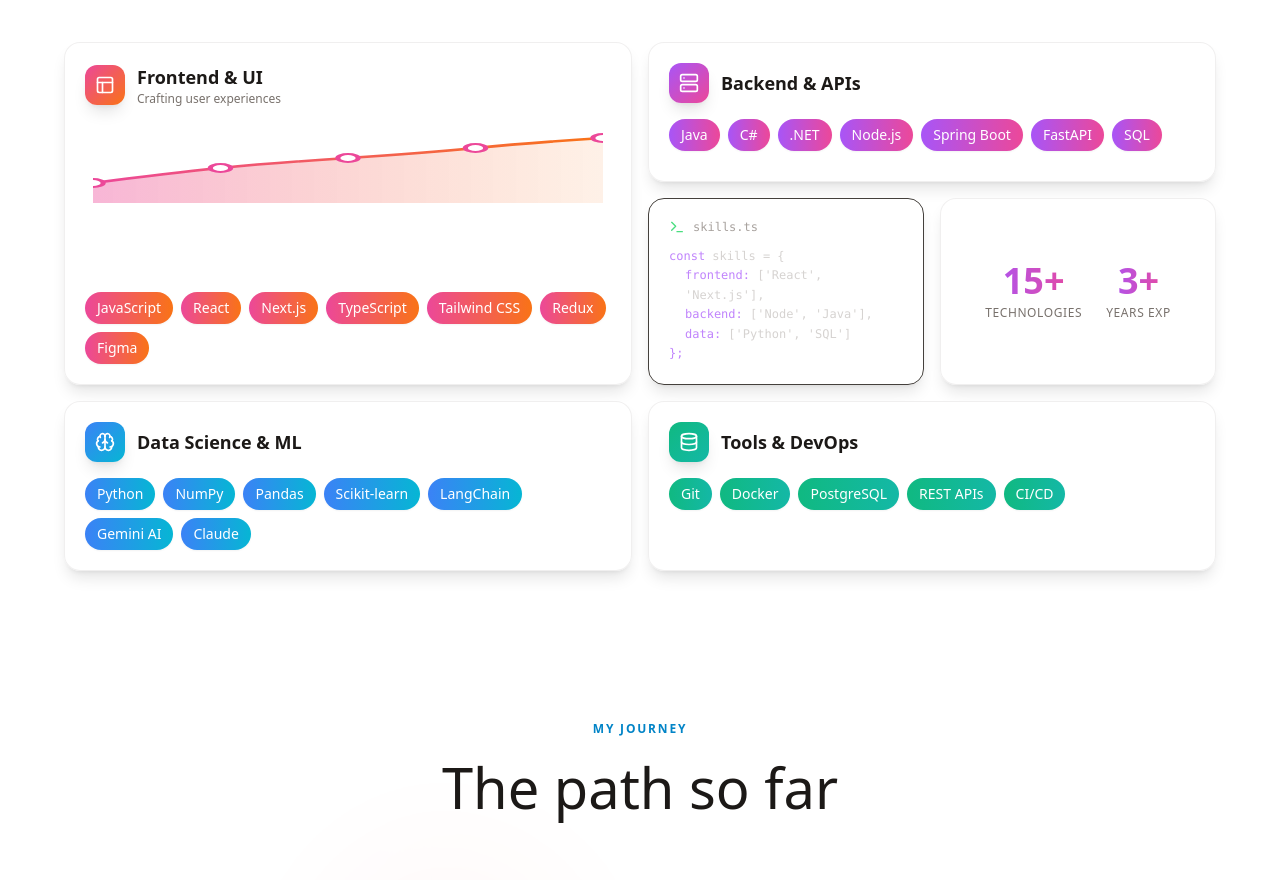
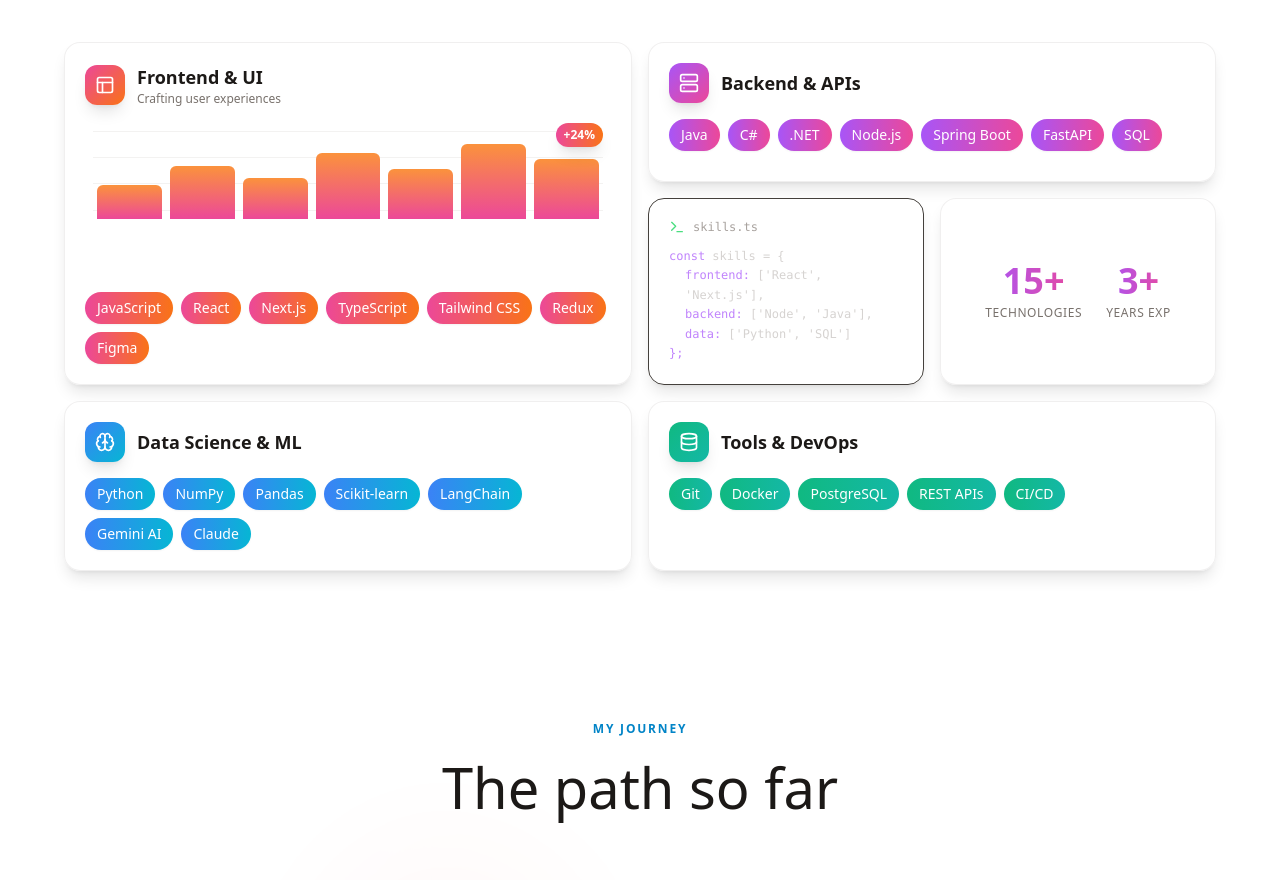
Before and after one commit to Calvinjkatt/PersonalWebsite, a Next.js app: page / in a window 1280 px wide. Shown: the part 943-1823 px from the top of the page. Built offline with nearby package versions, Linux system fonts and the light colour scheme.

Commit message:
Rebuild and Deploy

```diff
--- a/src/components/skills/Skills.tsx
+++ b/src/components/skills/Skills.tsx
@@ -4,64 +4,66 @@
 import { Brain, Server, Layout, TrendingUp, Terminal, Database, Sparkles } from 'lucide-react';
 
 // ============================================
-// ANIMATED MINI LINE CHART
+// ANIMATED DASHBOARD CHART
 // ============================================
 function AnimatedChart() {
+  const bars = [
+    { height: 35, delay: 0 },
+    { height: 55, delay: 0.1 },
+    { height: 42, delay: 0.2 },
+    { height: 68, delay: 0.3 },
+    { height: 52, delay: 0.4 },
+    { height: 78, delay: 0.5 },
+    { height: 62, delay: 0.6 },
+  ];
+
   return (
-    <svg viewBox="0 0 200 80" className="w-full h-20" preserveAspectRatio="none">
-      <defs>
-        <linearGradient id="chartGradient" x1="0%" y1="0%" x2="100%" y2="0%">
-          <stop offset="0%" stopColor="rgb(236, 72, 153)" stopOpacity="0.4" />
-          <stop offset="100%" stopColor="rgb(249, 115, 22)" stopOpacity="0.1" />
-        </linearGradient>
-        <linearGradient id="lineGradient" x1="0%" y1="0%" x2="100%" y2="0%">
-          <stop offset="0%" stopColor="rgb(236, 72, 153)" />
-          <stop offset="100%" stopColor="rgb(249, 115, 22)" />
-        </linearGradient>
-      </defs>
-      {/* Area fill */}
-      <motion.path
-        d="M 0 60 Q 30 50 50 45 T 100 35 T 150 25 T 200 15 V 80 H 0 Z"
-        fill="url(#chartGradient)"
-        initial={{ opacity: 0 }}
-        animate={{ opacity: 1 }}
-        transition={{ duration: 1 }}
-      />
-      {/* Line */}
-      <motion.path
-        d="M 0 60 Q 30 50 50 45 T 100 35 T 150 25 T 200 15"
-        fill="none"
-        stroke="url(#lineGradient)"
-        strokeWidth="2.5"
-        strokeLinecap="round"
-        initial={{ pathLength: 0 }}
-        whileInView={{ pathLength: 1 }}
+    <div className="relative w-full h-24">
+      {/* Grid lines */}
+      <div className="absolute inset-0 flex flex-col justify-between py-2 pointer-events-none">
+        {[0, 1, 2, 3].map((i) => (
+          <div key={i} className="w-full h-px bg-stone-200/50 dark:bg-stone-700/30" />
+        ))}
+      </div>
+
+      {/* Bar chart */}
+      <div className="relative h-full flex items-end justify-between gap-2 px-1">
+        {bars.map((bar, i) => (
+          <motion.div
+            key={i}
+            className="flex-1 rounded-t-md bg-gradient-to-t from-pink-500 to-orange-400 relative overflow-hidden"
+            initial={{ height: 0 }}
+            whileInView={{ height: `${bar.height}%` }}
+            viewport={{ once: true }}
+            transition={{
+              duration: 0.8,
+              delay: bar.delay,
+              ease: [0.23, 1, 0.32, 1]
+            }}
+          >
+            {/* Shine effect */}
+            <motion.div
+              className="absolute inset-0 bg-gradient-to-r from-transparent via-white/30 to-transparent"
+              initial={{ x: '-100%' }}
+              whileInView={{ x: '200%' }}
+              viewport={{ once: true }}
+              transition={{ duration: 1, delay: bar.delay + 0.5 }}
+            />
+          </motion.div>
+        ))}
+      </div>
+
+      {/* Floating percentage badge */}
+      <motion.div
+        className="absolute top-0 right-0 px-2 py-1 bg-gradient-to-r from-pink-500 to-orange-500 rounded-full text-white text-xs font-bold shadow-lg"
+        initial={{ opacity: 0, scale: 0.5, y: 10 }}
+        whileInView={{ opacity: 1, scale: 1, y: 0 }}
         viewport={{ once: true }}
-        transition={{ duration: 1.5, ease: "easeOut" }}
-      />
-      {/* Data points */}
-      {[
-        { cx: 0, cy: 60 },
-        { cx: 50, cy: 45 },
-        { cx: 100, cy: 35 },
-        { cx: 150, cy: 25 },
-        { cx: 200, cy: 15 },
-      ].map((point, i) => (
-        <motion.circle
-          key={i}
-          cx={point.cx}
-          cy={point.cy}
-          r="4"
-          fill="white"
-          stroke="rgb(236, 72, 153)"
-          strokeWidth="2"
-          initial={{ scale: 0 }}
-          whileInView={{ scale: 1 }}
-          viewport={{ once: true }}
-          transition={{ delay: 0.3 + i * 0.15, duration: 0.3 }}
-        />
-      ))}
-    </svg>
+        transition={{ delay: 1, duration: 0.4, type: "spring" }}
+      >
+        +24%
+      </motion.div>
+    </div>
   );
 }
 
```
Also changed, not shown: 3 other files (tests, documents, lock files or other folders).
